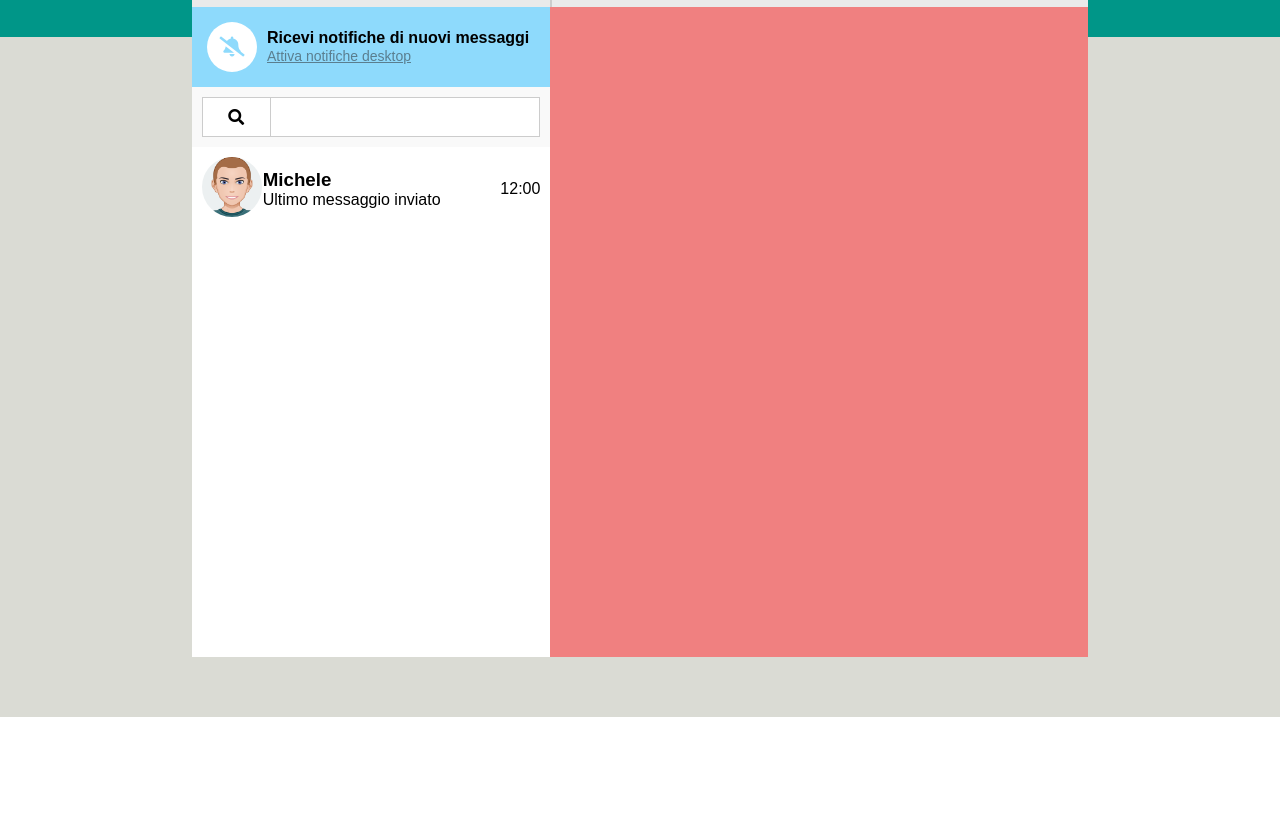
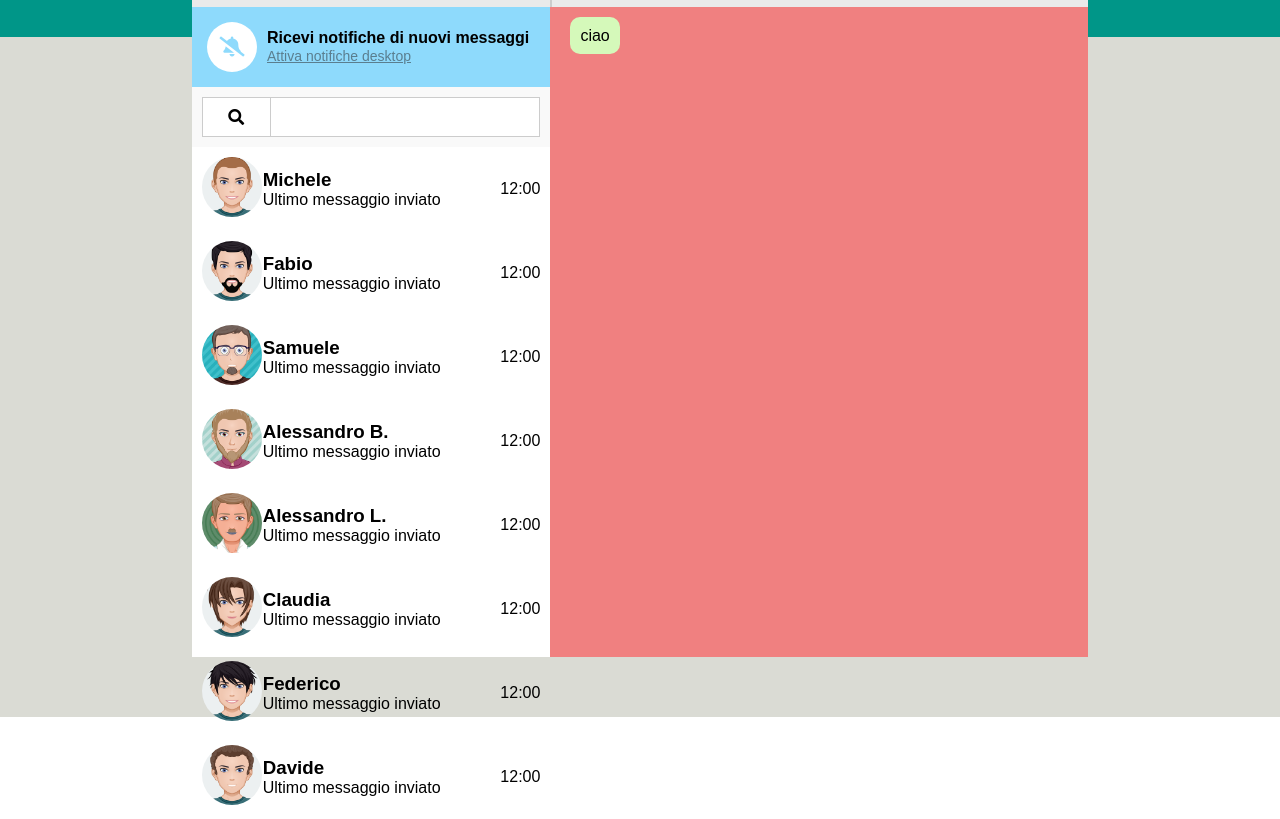
Before and after one commit to AlessandroFulco/vue-boolzapp, a plain HTML site: page index.html in a window 1280 px wide. Shown: the part 83-902 px from the top of the page. Before the commit the page ends 800 px from the top, so only its background shows below. Drawn offline with nearby package versions, Linux system fonts and the light colour scheme.

Commit message:
struttura base main chat messaggi

```diff
--- a/css/style.css
+++ b/css/style.css
@@ -132,10 +132,12 @@ body {
 }
 
 /* regole sezione chat */
+/* #chat {
+    overflow-y: scroll;
+} */
 ul {
     list-style-type: none;
 }
-
 .chat-content{
     display: flex;
     align-items: center;
@@ -157,3 +159,17 @@ ul {
     justify-content: space-between;
     align-items: center;
 }
+
+/* regole container message col-dx */
+#container-message{
+    padding: 20px;
+}
+.message{
+    width: auto;
+    padding: 10px;
+    border-radius: 10px;
+    background-color: #fff;
+}
+.message.user{
+    background-color: #d5f9ba;
+}
--- a/index.html
+++ b/index.html
@@ -63,14 +63,14 @@
                     <!-- lista chat -->
                     <div id="chat">
                         <ul>
-                            <li class="chat-content">
+                            <li v-for="(chat, i) in contacts" :key="i" class="chat-content">
                                 <div id="profile">
                                     <!-- img profile -->
-                                    <img src="img/Michele.png" alt="foto profilo michele">
+                                    <img :src="chat.avatar" :alt="chat.name">
                                 </div>
                                 <div id="last_message_time">
                                     <div>
-                                        <h3>Michele</h3>
+                                        <h3>{{chat.name}}</h3>
                                         <span>Ultimo messaggio inviato</span>
                                     </div>
                                     <div id="chat-time">
@@ -109,6 +109,14 @@
                         </div>
                     </section>
                 </header>
+
+                <main>
+                    <div id="container-message">
+                        <span class="message user">
+                            ciao
+                        </span>
+                    </div>
+                </main>
             </section>
 
         </div>
--- a/js/script.js
+++ b/js/script.js
@@ -8,12 +8,12 @@ nome e immagine di ogni contatto */
 
 
 const boolApp = new Vue({
-    el : '#chat',
+    el : '#main-container',
     data : {
         contacts: [
             {
                 name: 'Michele',
-                avatar: 'img/Michle.png',
+                avatar: 'img/Michele.png',
                 visible: true,
                 messages: [
                     {
```
